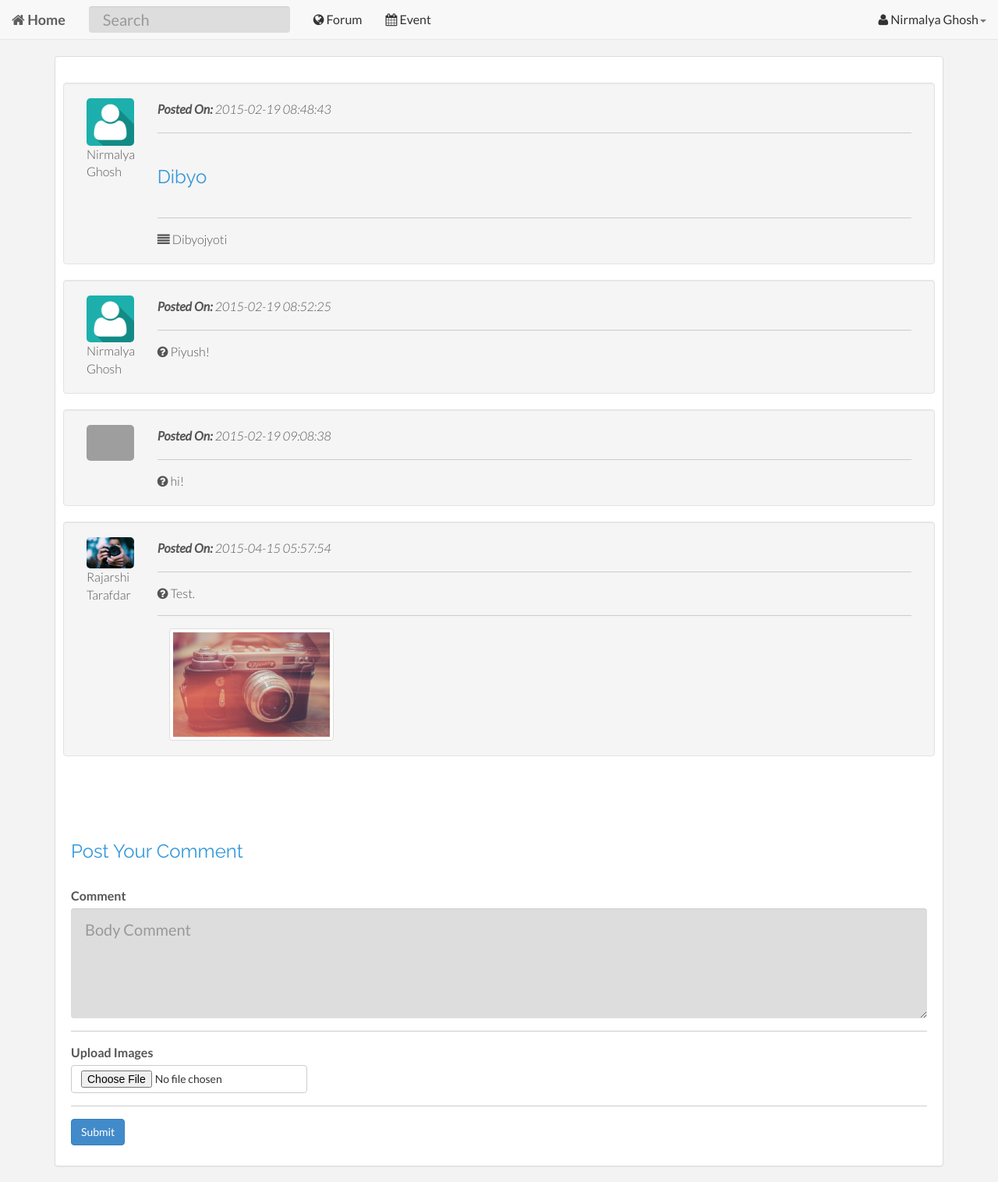
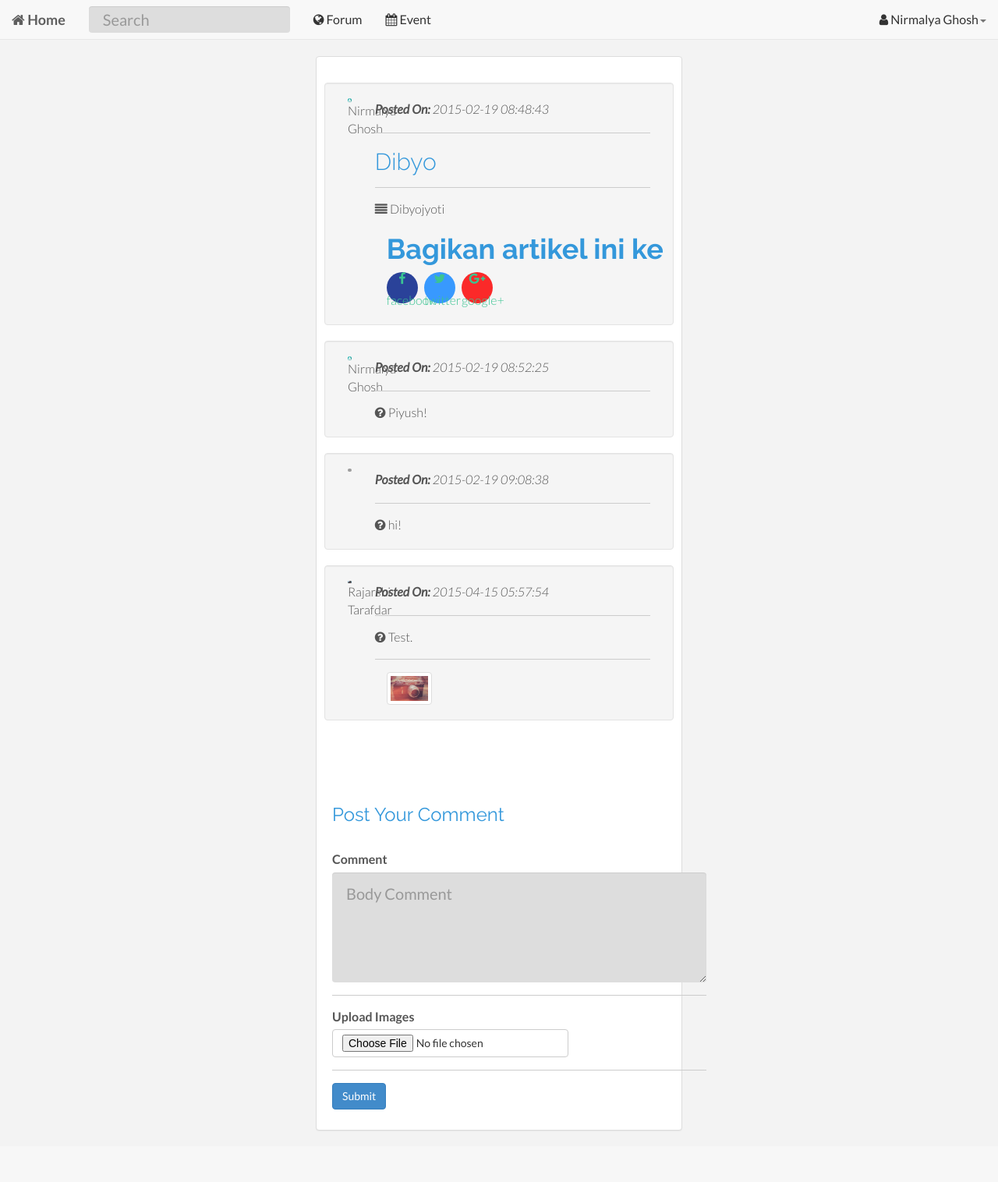
Before and after one commit to raziki20/fixforum, a PHP site: page /forum-topic.php?forum_topic_id=1 in a window 1280 px wide. Shown: the whole page at 78% size. After the commit the page ends 1451 px from the top, so only its background shows below. Run offline with PHP 8.4, Linux system fonts and the light colour scheme; a user stored in the database is signed in; data comes from the database, SQL or seed files in the repository; data that the repository does not hold is empty; grey boxes are pictures that could not be loaded.

Commit message:
SHARE dan tambahan modal komen

```diff
--- /dev/null
+++ b/assets/share.css
@@ -0,0 +1,35 @@
+.container{
+    width: 500px;
+    margin: auto;
+  }
+  .facebook,.twitter,.google-plus{
+    display: inline-block;
+    margin-right: 5px;
+  }
+  .facebook{
+    width: 40px;
+    height: 40px;
+    background-color: #2a4299;
+    line-height: 40px;
+    text-align: center;
+    color: #fff;
+    border-radius: 50%;
+  }
+  .twitter{
+    width: 40px;
+    height: 40px;
+    background-color: #3899fe;
+    line-height: 40px;
+    text-align: center;
+    color: #fff;
+    border-radius: 50%;
+  }
+  .google-plus{
+    width: 40px;
+    height: 40px;
+    background-color: #fb2929;
+    line-height: 40px;
+    text-align: center;
+    color: #fff;
+    border-radius: 50%;
+  }
--- a/forum-topic.php
+++ b/forum-topic.php
@@ -1,10 +1,11 @@
 <?php include 'components/authentication.php';
  include 'controllers/base/head.php';
-
     //session_start();
     require '_database/database.php';
     if(isset($_SESSION['user_username'])){
  include 'controllers/navigation/first-navigation.php' ?>
+ <link rel="stylesheet" href="share.css" type="text/css">
+ <link rel="stylesheet" href="https://cdnjs.cloudflare.com/ajax/libs/font-awesome/4.7.0/css/font-awesome.min.css">
 <?php
     }
     else{
@@ -45,7 +46,7 @@
                                 <p class="margin-top50"><i><strong>Posted On:</strong> <?php echo $rws['forum_topic_time']; ?></i></p>
                                 <hr>
                                 <div class="topic-user-name">
-                                    <h3><?php echo $rws['forum_topic_name'];?></h3>
+                                    <h2><?php echo $rws['forum_topic_name'];?></h2>
                                 </div>
                                 <hr>
                                 <div class="topic-body">
@@ -64,6 +65,18 @@
                                     <?php
                                         }
                                     ?>
+                                    <div class="container">
+                                      <h1>Bagikan artikel ini ke </h1>
+                                        <div class="facebook">
+                                        <a href="http://www.facebook.com/sharer.php?u=https://dumetschool.com" target="_blank"><span class="fa fa-facebook"></span> facebook</a>
+                                        </div>
+                                        <div class="twitter">
+                                        <a href="https://twitter.com/share.php?u=https://dumetschool.com" target="_blank"><span class="fa fa-twitter"></span> twitter</a>
+                                        </div>
+                                        <div class="google-plus">
+                                        <a href="https://plus.google.com/share?u=https://dumetschool.com" target="_blank"><span class="fa fa-google-plus"></span> google+</a>
+                                        </div>
+                                      </div>
                                 </div>
                             </div>
                         </div>
@@ -164,9 +177,10 @@
                 <!-- Project Details Go Here -->
                 <img class="img-fluid d-block mx-auto" src="userfiles/uploads" alt="">
                 <img src="userfiles/uploads/<?php echo $rws['forum_topic_image'];?>" width = '520'>
+                <hr>
                 <button class="btn btn-primary" data-dismiss="modal" type="button">
-                  <i class="fas fa-times"></i>
-                  Close Project</button>
+                  <!--<i class="fas fa-times"></i>-->
+                  Close</button>
               </div>
             </div>
           </div>
@@ -195,9 +209,10 @@
                 <!-- Project Details Go Here -->
                 <img class="img-fluid d-block mx-auto" src="userfiles/uploads" alt="">
                 <img src="userfiles/uploads/<?php echo $rws_reply2['forum_topic_reply_image'];?>" width = '520'>
+                <hr>
                 <button class="btn btn-primary" data-dismiss="modal" type="button">
-                  <i class="fas fa-times"></i>
-                  Close Project</button>
+                  <!--<i class="fas fa-times"></i>-->
+                  Close</button>
               </div>
             </div>
           </div>
```
